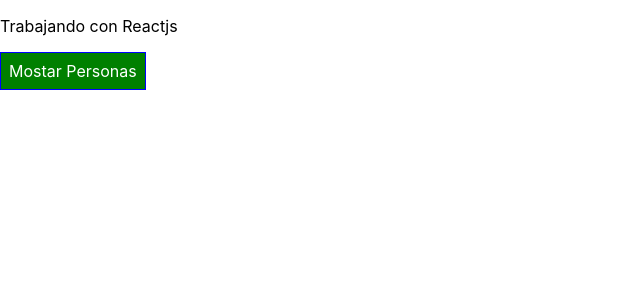
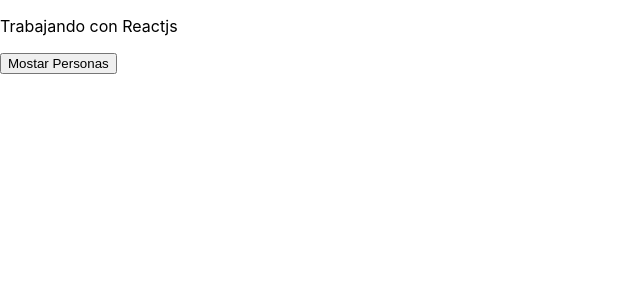
Before and after one commit to edarcarto/zafiroclass, a React app: page / in a window 1280 px wide. Shown: the top 300 px of the page, without its empty margins (0-640 px from the left). Built offline with nearby package versions, Linux system fonts and the light colour scheme.

Commit message:
[FIX] - Cambiando el hover estatico (variable) por module clases

```diff
--- a/src/App.css
+++ b/src/App.css
@@ -39,3 +39,26 @@
 .bold {
   font-weight: bold;
 }
+
+.App button {
+  border: 1px solid blue;
+  padding: 16px;
+  background-color: green;
+  font: inherit;
+  color: white;
+  cursor: pointer;
+}
+
+.App button:hover {
+  background-color: lightgreen;
+  color: black;
+}
+
+.App button.Red {
+  background-color: red;
+}
+
+.App button.Red:hover {
+  background-color: salmon;
+  color: black;
+}
--- a/src/App.js
+++ b/src/App.js
@@ -71,17 +71,9 @@
   }
 
   render() {
-    // hacer un boton con estilos dinamicos
-    const style = {
-      backgroundColor: 'green',
-      color: 'white',
-      font: 'inherit',
-      border: '1px solid blue',
-      padding: '8px',
-      cursor: 'pointer'
-    }
     // otra forma de validar trabajando con data dinamica
     let persons = null; // declaro una variable
+    let btnClass = '';
     if (this.state.showPersons) {
       // si showPersons es verdad inserto HTML sino es nulo
       // recorremos el estado persons con map y retornamos el componente
@@ -101,7 +93,8 @@
           })}
         </div>
       );
-      style.backgroundColor = 'red';
+
+      btnClass = classes.Red
     }
 
     let asignClasses = [classes.red, classes.bold].join(' '); // red bold
@@ -110,7 +103,7 @@
       <div className={classes.App}>
         <p className={asignClasses}>Trabajando con Reactjs</p>
         <button
-          style={style}
+          className={btnClass}
           onClick={this.togglePersonHandler}>Mostar Personas</button>
         {/* Muestro lo que contiene la variable persons */}
         {persons}
```
